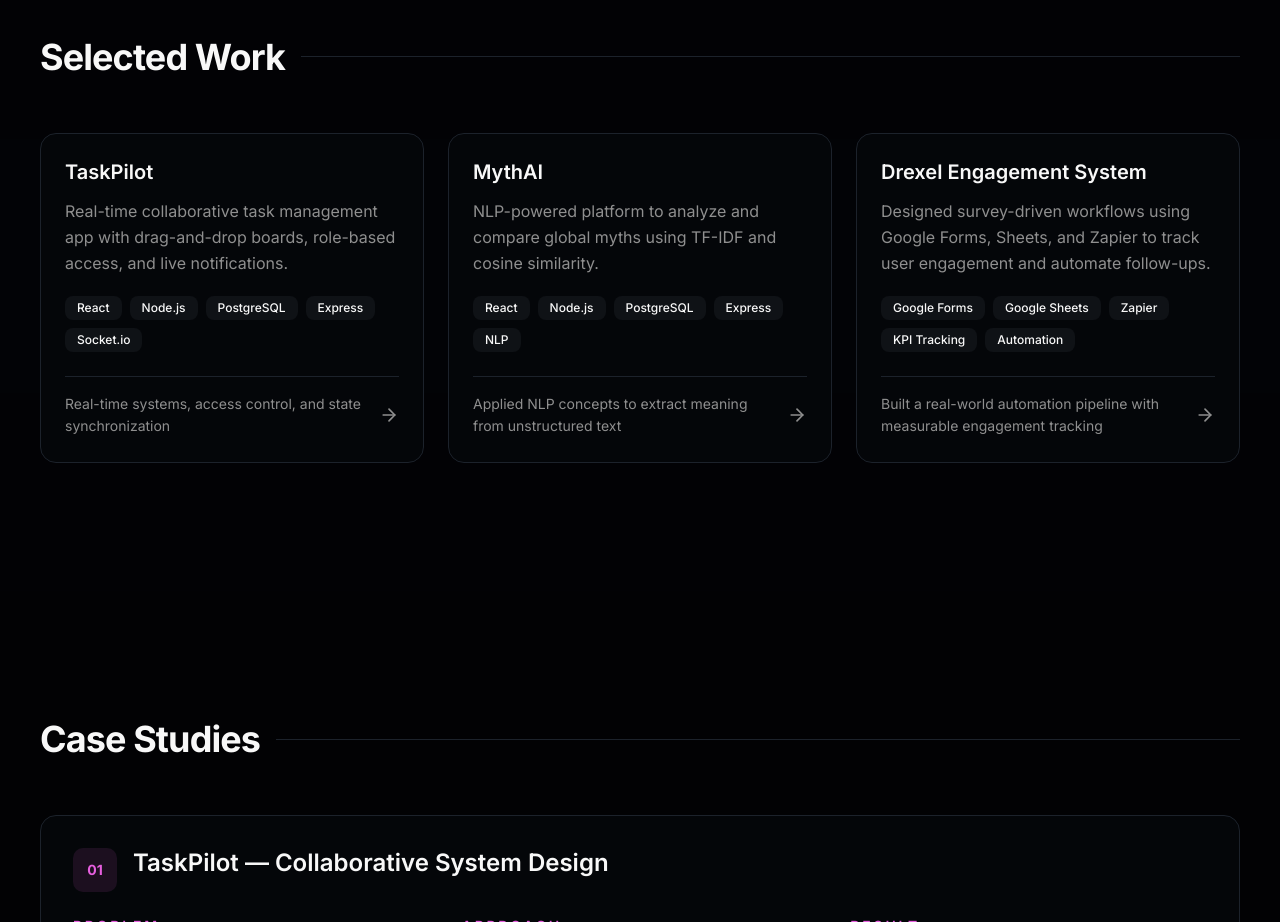
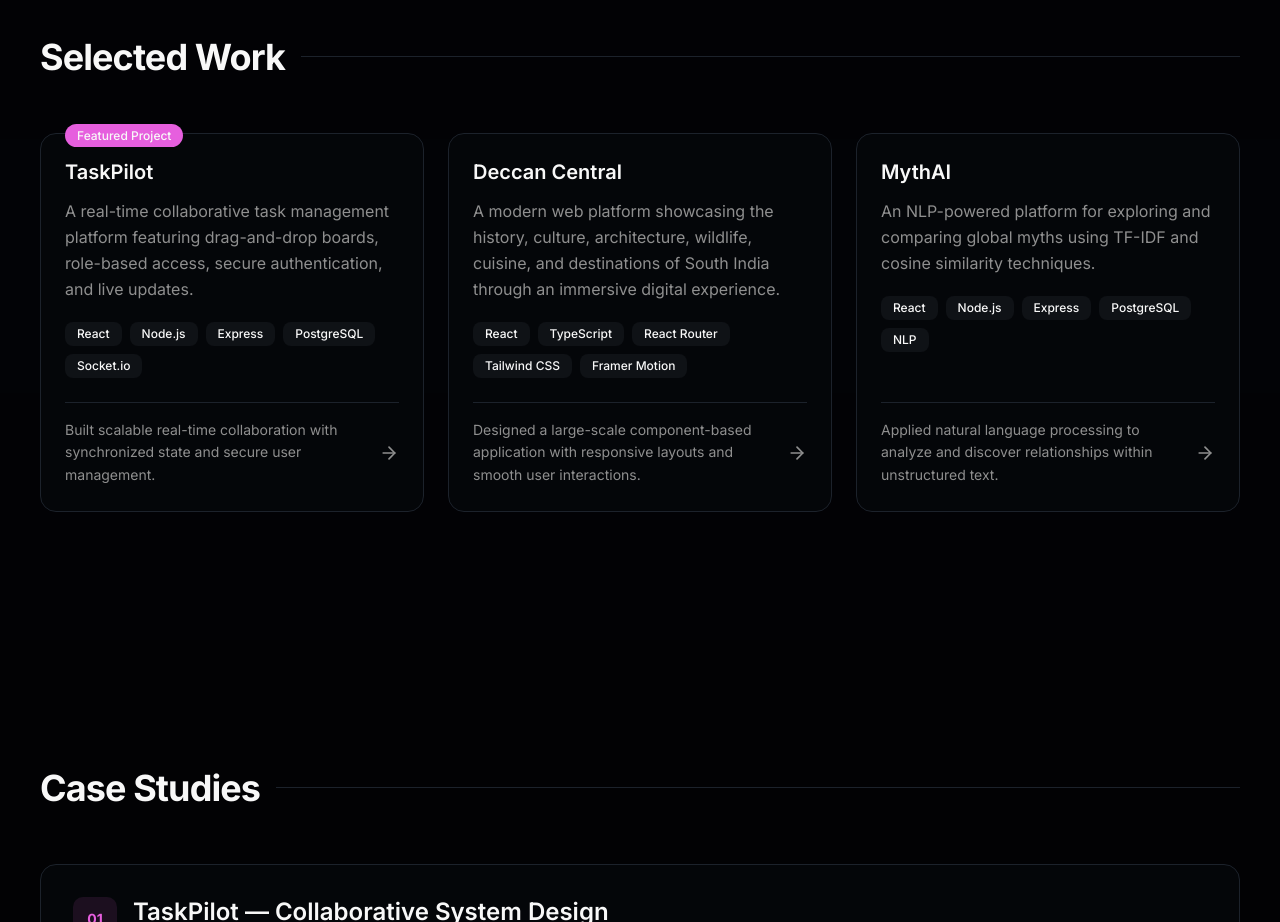
Before and after one commit to sameerkhan2003a/Portfolio, a Next.js app: page / in a window 1280 px wide. Shown: the part 1640-2562 px from the top of the page. Built offline with nearby package versions, Linux system fonts and the light colour scheme.

Commit message:
Revise project information and labels in projects.tsx
Updated project details including titles, descriptions, technologies, and outcomes. Changed 'Key Project' label to 'Featured Project'.

```diff
--- a/components/sections/projects.tsx
+++ b/components/sections/projects.tsx
@@ -6,34 +6,46 @@ const projects = [
   {
     title: "TaskPilot",
     description:
-      "Real-time collaborative task management app with drag-and-drop boards, role-based access, and live notifications.",
-    tech: ["React", "Node.js", "PostgreSQL", "Express", "Socket.io"],
+      "A real-time collaborative task management platform featuring drag-and-drop boards, role-based access, secure authentication, and live updates.",
+    tech: [
+      "React",
+      "Node.js",
+      "Express",
+      "PostgreSQL",
+      "Socket.io",
+    ],
     outcome:
-      "Real-time systems, access control, and state synchronization",
+      "Built scalable real-time collaboration with synchronized state and secure user management.",
+    featured: true,
+  },
+  {
+    title: "Deccan Central",
+    description:
+      "A modern web platform showcasing the history, culture, architecture, wildlife, cuisine, and destinations of South India through an immersive digital experience.",
+    tech: [
+      "React",
+      "TypeScript",
+      "React Router",
+      "Tailwind CSS",
+      "Framer Motion",
+    ],
+    outcome:
+      "Designed a large-scale component-based application with responsive layouts and smooth user interactions.",
     featured: false,
   },
   {
     title: "MythAI",
     description:
-      "NLP-powered platform to analyze and compare global myths using TF-IDF and cosine similarity.",
-    tech: ["React", "Node.js", "PostgreSQL", "Express", "NLP"],
-    outcome:
-      "Applied NLP concepts to extract meaning from unstructured text",
-    featured: false,
-  },
-  {
-    title: "Drexel Engagement System",
-    description:
-      "Designed survey-driven workflows using Google Forms, Sheets, and Zapier to track user engagement and automate follow-ups.",
+      "An NLP-powered platform for exploring and comparing global myths using TF-IDF and cosine similarity techniques.",
     tech: [
-      "Google Forms",
-      "Google Sheets",
-      "Zapier",
-      "KPI Tracking",
-      "Automation",
+      "React",
+      "Node.js",
+      "Express",
+      "PostgreSQL",
+      "NLP",
     ],
     outcome:
-      "Built a real-world automation pipeline with measurable engagement tracking",
+      "Applied natural language processing to analyze and discover relationships within unstructured text.",
     featured: false,
   },
 ]
@@ -63,12 +75,11 @@ export function ProjectsSection() {
               {project.featured && (
                 <div className="absolute -top-3 left-6">
                   <span className="rounded-full bg-primary px-3 py-1 text-xs font-medium text-primary-foreground">
-                    Key Project
+                    Featured Project
                   </span>
                 </div>
               )}
 
-              {/* Content */}
               <div className="flex flex-1 flex-col">
                 <h3 className="mb-3 text-xl font-semibold text-foreground transition-colors group-hover:text-primary">
                   {project.title}
@@ -90,7 +101,6 @@ export function ProjectsSection() {
                 </div>
               </div>
 
-              {/* Footer */}
               <div className="mt-auto flex items-center justify-between gap-4 border-t border-border pt-4">
                 <p className="flex-1 text-xs leading-relaxed text-muted-foreground sm:text-sm">
                   {project.outcome}
@@ -99,7 +109,6 @@ export function ProjectsSection() {
                 <ArrowRight className="h-5 w-5 flex-shrink-0 text-muted-foreground transition-all duration-300 group-hover:translate-x-1 group-hover:text-primary" />
               </div>
 
-              {/* Glow */}
               <div className="absolute inset-0 -z-10 rounded-2xl bg-primary/5 opacity-0 blur-xl transition-opacity duration-300 group-hover:opacity-100" />
             </div>
           ))}
```
